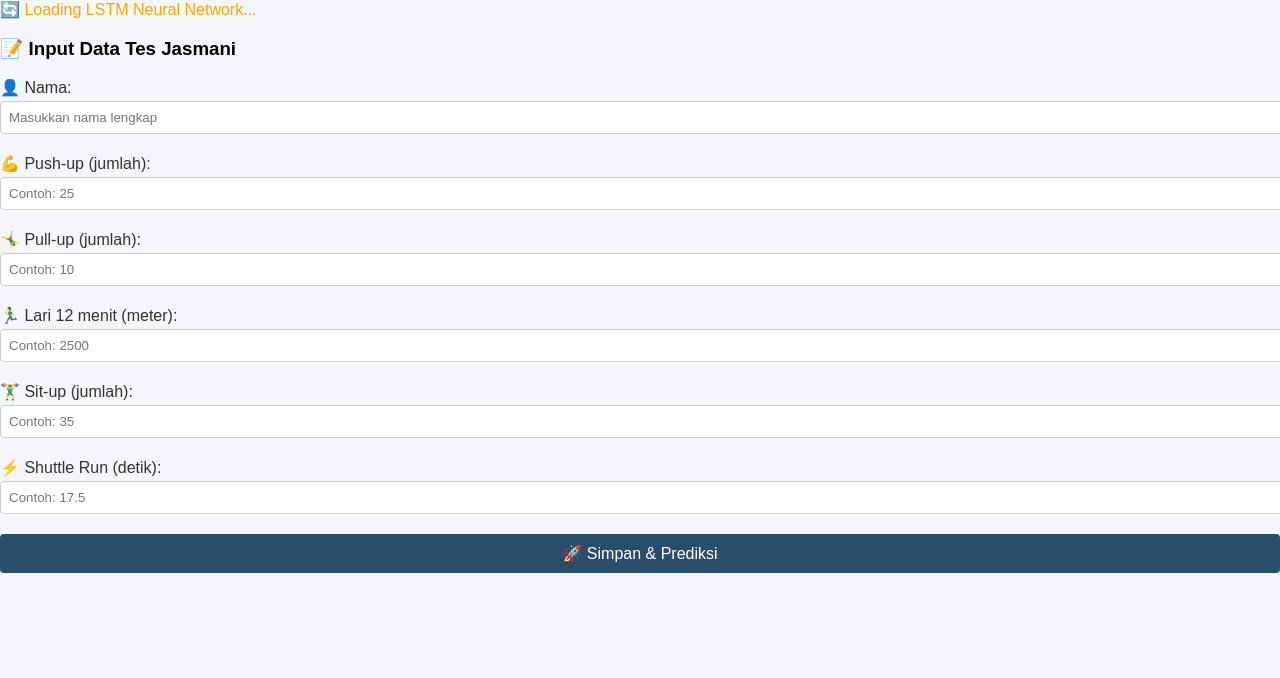
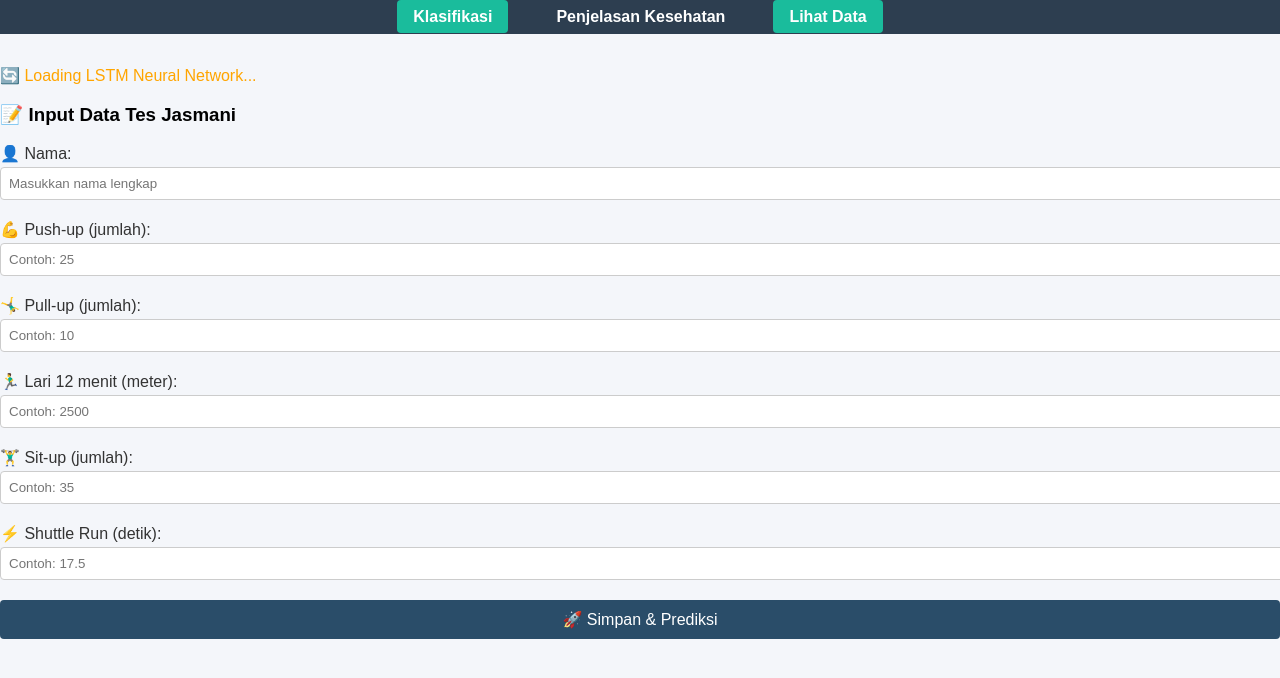
Before and after one commit to Mark-Vincent23/jasmani, a website built with Vite: page src/frontend/index.html in a window 1280 px wide. Built offline with nearby package versions, Linux system fonts and the light colour scheme.

Commit message:
Update index.html

```diff
--- a/src/frontend/index.html
+++ b/src/frontend/index.html
@@ -7,6 +7,13 @@
     <link rel="stylesheet" href="style.css">
 </head>
 <body>
+    <nav class="navbar">
+        <ul>
+            <li><a href="index.html" class="active">Klasifikasi</a></li>
+            <li><a href="kesehatan.html">Penjelasan Kesehatan</a></li>
+            <li><a href="lihatdata.html" class="active">Lihat Data</a></li>
+        </ul>
+    </nav>
     <!-- Status AI -->
     <div id="ml-status">🔄 Loading...</div>
 
```
